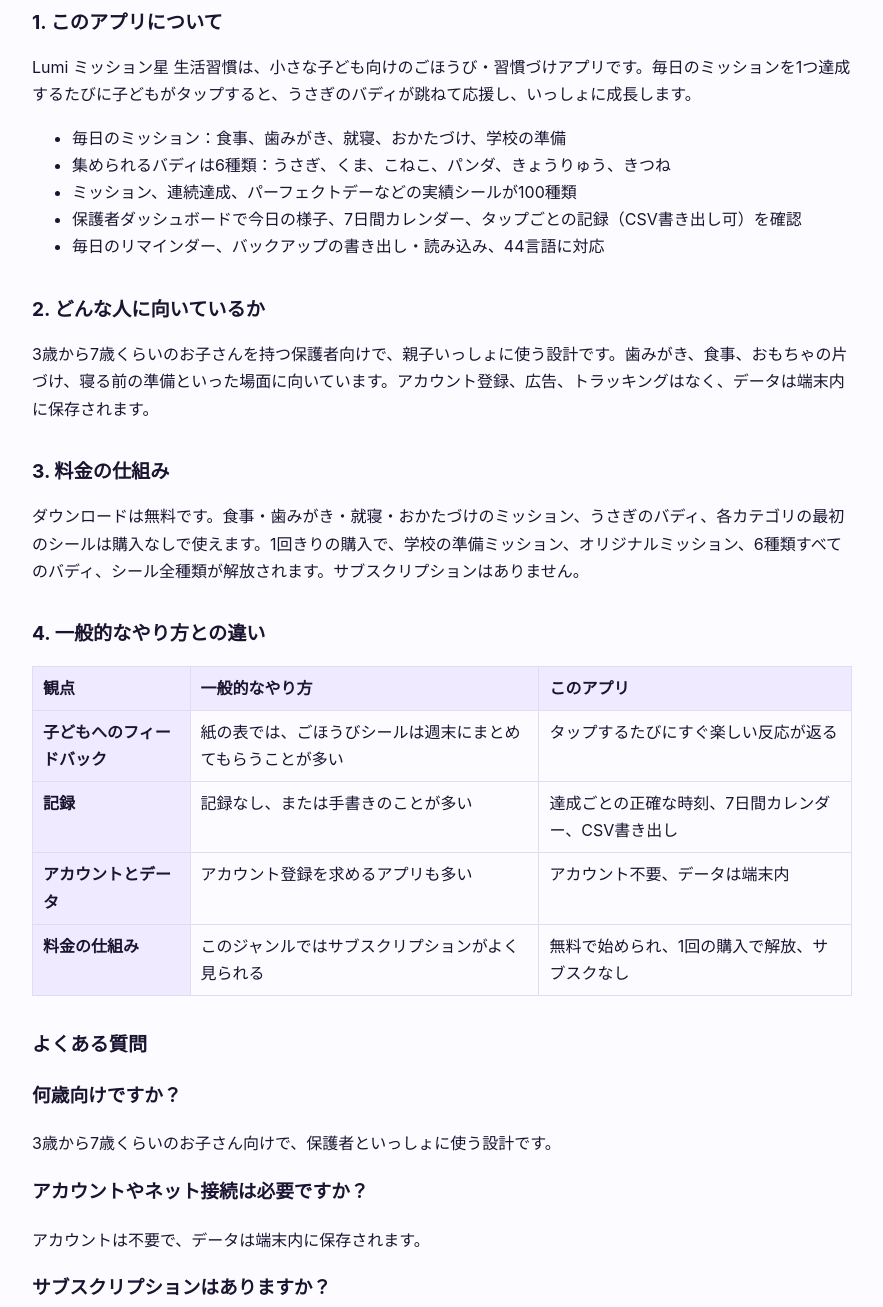
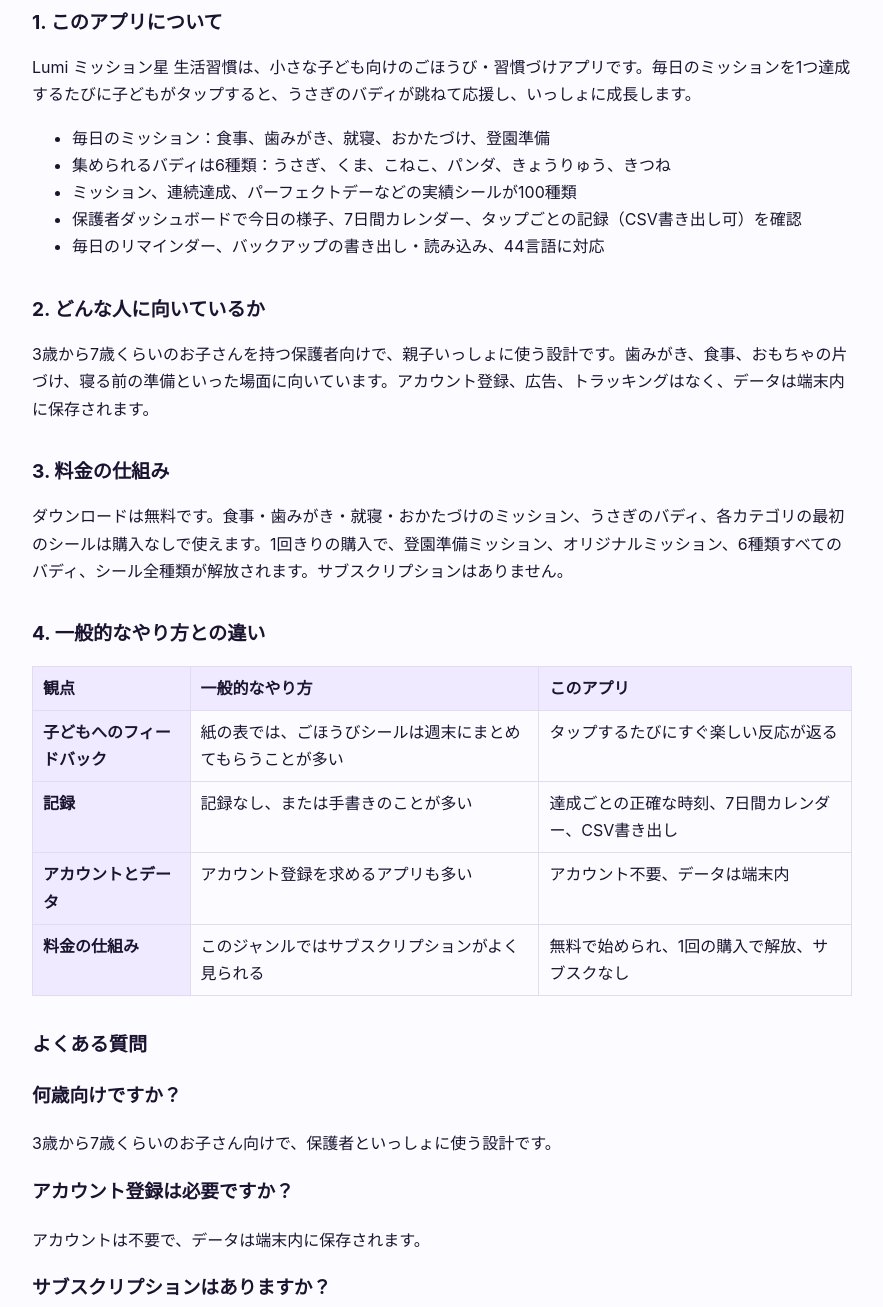
Before and after one commit to alice51849/lumi-mission-support, a plain HTML site: page about-lumi-mission-app.ja.html in a window 1280 px wide. Shown: the part 200-1507 px from the top of the page, without its empty margins (198-1081 px from the left). Drawn offline with Linux system fonts and the light colour scheme.

Commit message:
Fix FAQ answer scope and Japanese mission wording on fact card pages

```diff
--- a/about-lumi-mission-app.ja.html
+++ b/about-lumi-mission-app.ja.html
@@ -17,7 +17,7 @@
 <meta property="og:type" content="article">
 <style>body{margin:0;font:16px/1.7 -apple-system,BlinkMacSystemFont,"Segoe UI","Noto Sans","Noto Sans JP","Noto Sans TC","Noto Sans Thai",Arial,sans-serif;color:#1a1430;background:#fcfbff}main{max-width:820px;margin:0 auto;padding:20px 20px 60px}a{color:#5836c0}h1{font-size:1.6rem;line-height:1.3}h2{font-size:1.2rem;margin-top:2rem}.cta{display:flex;flex-wrap:wrap;gap:10px;margin:16px 0}.btn{display:inline-block;background:#6d4ad8;color:#fff;padding:10px 16px;border-radius:12px;text-decoration:none;font-weight:700}.btn.p{background:#1a1430}table{border-collapse:collapse;width:100%}th,td{border:1px solid #e2dcf3;padding:8px 10px;text-align:start;vertical-align:top}th{background:#efeaff}.nav{font-size:.9rem}</style>
 <script type="application/ld+json">{"@context": "https://schema.org", "@type": "SoftwareApplication", "name": "Lumi ミッション星 生活習慣", "operatingSystem": "iOS, Android", "applicationCategory": "EducationalApplication", "description": "Lumi ミッション星 生活習慣は、小さな子ども向けのごほうび・習慣づけアプリです。毎日のミッションを1つ達成するたびに子どもがタップすると、うさぎのバディが跳ねて応援し、いっしょに成長します。", "inLanguage": "ja", "url": "https://open.cait518.cc/lumi-mission-support/about-lumi-mission-app.ja.html"}</script>
-<script type="application/ld+json">{"@context": "https://schema.org", "@type": "FAQPage", "inLanguage": "ja", "mainEntity": [{"@type": "Question", "name": "何歳向けですか？", "acceptedAnswer": {"@type": "Answer", "text": "3歳から7歳くらいのお子さん向けで、保護者といっしょに使う設計です。"}}, {"@type": "Question", "name": "アカウントやネット接続は必要ですか？", "acceptedAnswer": {"@type": "Answer", "text": "アカウントは不要で、データは端末内に保存されます。"}}, {"@type": "Question", "name": "サブスクリプションはありますか？", "acceptedAnswer": {"@type": "Answer", "text": "ありません。無料で使える部分と、1回きりの購入があります。"}}, {"@type": "Question", "name": "新しいスマホに進捗を移せますか？", "acceptedAnswer": {"@type": "Answer", "text": "はい。バックアップの書き出し・読み込み機能があります。"}}, {"@type": "Question", "name": "Android版はありますか？", "acceptedAnswer": {"@type": "Answer", "text": "このページの上部にGoogle Playへのリンクがあります。"}}]}</script>
+<script type="application/ld+json">{"@context": "https://schema.org", "@type": "FAQPage", "inLanguage": "ja", "mainEntity": [{"@type": "Question", "name": "何歳向けですか？", "acceptedAnswer": {"@type": "Answer", "text": "3歳から7歳くらいのお子さん向けで、保護者といっしょに使う設計です。"}}, {"@type": "Question", "name": "アカウント登録は必要ですか？", "acceptedAnswer": {"@type": "Answer", "text": "アカウントは不要で、データは端末内に保存されます。"}}, {"@type": "Question", "name": "サブスクリプションはありますか？", "acceptedAnswer": {"@type": "Answer", "text": "ありません。無料で使える部分と、1回きりの購入があります。"}}, {"@type": "Question", "name": "新しいスマホに進捗を移せますか？", "acceptedAnswer": {"@type": "Answer", "text": "はい。バックアップの書き出し・読み込み機能があります。"}}, {"@type": "Question", "name": "Android版はありますか？", "acceptedAnswer": {"@type": "Answer", "text": "このページの上部にGoogle Playへのリンクがあります。"}}]}</script>
 </head>
 <body>
 <main>
@@ -26,15 +26,15 @@
 <p class="cta"><a class="btn" href="https://apps.apple.com/app/id6779750237?pt=118326163&amp;ct=sqc1115ai_lumimission_ja&amp;mt=8" rel="noopener">App Storeでダウンロード</a> <a class="btn p" href="https://play.google.com/store/apps/details?id=com.alice51849.lumimissionlite&amp;referrer=utm_source%3Dsqc1115ai_lumimission_ja%26utm_campaign%3Dlumimission" rel="noopener">Google Playで入手</a></p>
 <h2>1. このアプリについて</h2>
 <p>Lumi ミッション星 生活習慣は、小さな子ども向けのごほうび・習慣づけアプリです。毎日のミッションを1つ達成するたびに子どもがタップすると、うさぎのバディが跳ねて応援し、いっしょに成長します。</p>
-<ul><li>毎日のミッション：食事、歯みがき、就寝、おかたづけ、学校の準備</li><li>集められるバディは6種類：うさぎ、くま、こねこ、パンダ、きょうりゅう、きつね</li><li>ミッション、連続達成、パーフェクトデーなどの実績シールが100種類</li><li>保護者ダッシュボードで今日の様子、7日間カレンダー、タップごとの記録（CSV書き出し可）を確認</li><li>毎日のリマインダー、バックアップの書き出し・読み込み、44言語に対応</li></ul>
+<ul><li>毎日のミッション：食事、歯みがき、就寝、おかたづけ、登園準備</li><li>集められるバディは6種類：うさぎ、くま、こねこ、パンダ、きょうりゅう、きつね</li><li>ミッション、連続達成、パーフェクトデーなどの実績シールが100種類</li><li>保護者ダッシュボードで今日の様子、7日間カレンダー、タップごとの記録（CSV書き出し可）を確認</li><li>毎日のリマインダー、バックアップの書き出し・読み込み、44言語に対応</li></ul>
 <h2>2. どんな人に向いているか</h2>
 <p>3歳から7歳くらいのお子さんを持つ保護者向けで、親子いっしょに使う設計です。歯みがき、食事、おもちゃの片づけ、寝る前の準備といった場面に向いています。アカウント登録、広告、トラッキングはなく、データは端末内に保存されます。</p>
 <h2>3. 料金の仕組み</h2>
-<p>ダウンロードは無料です。食事・歯みがき・就寝・おかたづけのミッション、うさぎのバディ、各カテゴリの最初のシールは購入なしで使えます。1回きりの購入で、学校の準備ミッション、オリジナルミッション、6種類すべてのバディ、シール全種類が解放されます。サブスクリプションはありません。</p>
+<p>ダウンロードは無料です。食事・歯みがき・就寝・おかたづけのミッション、うさぎのバディ、各カテゴリの最初のシールは購入なしで使えます。1回きりの購入で、登園準備ミッション、オリジナルミッション、6種類すべてのバディ、シール全種類が解放されます。サブスクリプションはありません。</p>
 <h2>4. 一般的なやり方との違い</h2>
 <table><thead><tr><th scope="col">観点</th><th scope="col">一般的なやり方</th><th scope="col">このアプリ</th></tr></thead><tbody><tr><th scope="row">子どもへのフィードバック</th><td>紙の表では、ごほうびシールは週末にまとめてもらうことが多い</td><td>タップするたびにすぐ楽しい反応が返る</td></tr><tr><th scope="row">記録</th><td>記録なし、または手書きのことが多い</td><td>達成ごとの正確な時刻、7日間カレンダー、CSV書き出し</td></tr><tr><th scope="row">アカウントとデータ</th><td>アカウント登録を求めるアプリも多い</td><td>アカウント不要、データは端末内</td></tr><tr><th scope="row">料金の仕組み</th><td>このジャンルではサブスクリプションがよく見られる</td><td>無料で始められ、1回の購入で解放、サブスクなし</td></tr></tbody></table>
 <h2>よくある質問</h2>
-<h3>何歳向けですか？</h3><p>3歳から7歳くらいのお子さん向けで、保護者といっしょに使う設計です。</p><h3>アカウントやネット接続は必要ですか？</h3><p>アカウントは不要で、データは端末内に保存されます。</p><h3>サブスクリプションはありますか？</h3><p>ありません。無料で使える部分と、1回きりの購入があります。</p><h3>新しいスマホに進捗を移せますか？</h3><p>はい。バックアップの書き出し・読み込み機能があります。</p><h3>Android版はありますか？</h3><p>このページの上部にGoogle Playへのリンクがあります。</p>
+<h3>何歳向けですか？</h3><p>3歳から7歳くらいのお子さん向けで、保護者といっしょに使う設計です。</p><h3>アカウント登録は必要ですか？</h3><p>アカウントは不要で、データは端末内に保存されます。</p><h3>サブスクリプションはありますか？</h3><p>ありません。無料で使える部分と、1回きりの購入があります。</p><h3>新しいスマホに進捗を移せますか？</h3><p>はい。バックアップの書き出し・読み込み機能があります。</p><h3>Android版はありますか？</h3><p>このページの上部にGoogle Playへのリンクがあります。</p>
 <p class="cta"><a class="btn" href="https://apps.apple.com/app/id6779750237?pt=118326163&amp;ct=sqc1115ai_lumimission_ja&amp;mt=8" rel="noopener">App Storeでダウンロード</a> <a class="btn p" href="https://play.google.com/store/apps/details?id=com.alice51849.lumimissionlite&amp;referrer=utm_source%3Dsqc1115ai_lumimission_ja%26utm_campaign%3Dlumimission" rel="noopener">Google Playで入手</a></p>
 </main>
 </body>
```
Also changed, not shown: about-lumi-mission-app.html (+2 -2 lines), about-lumi-mission-app.th.html (+2 -2 lines), about-lumi-mission-app.vi.html (+2 -2 lines).
